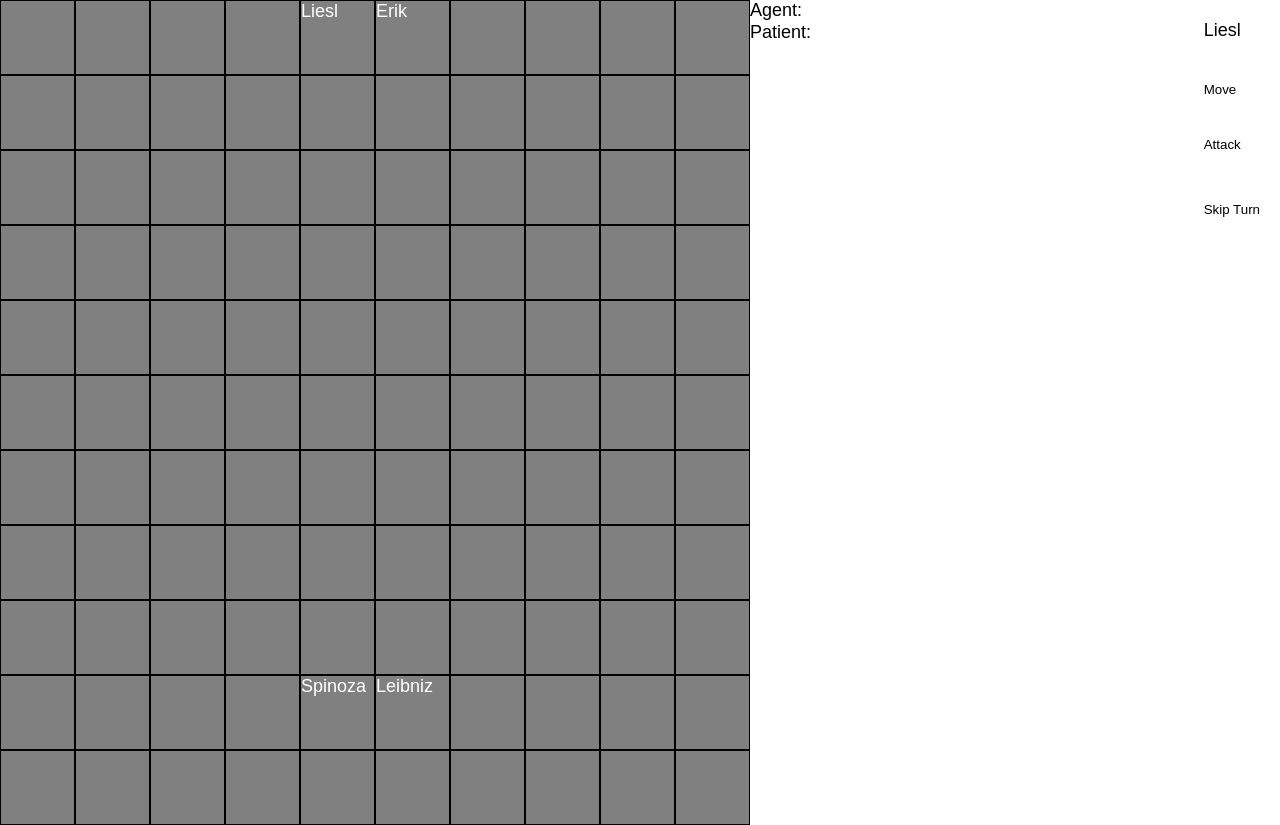
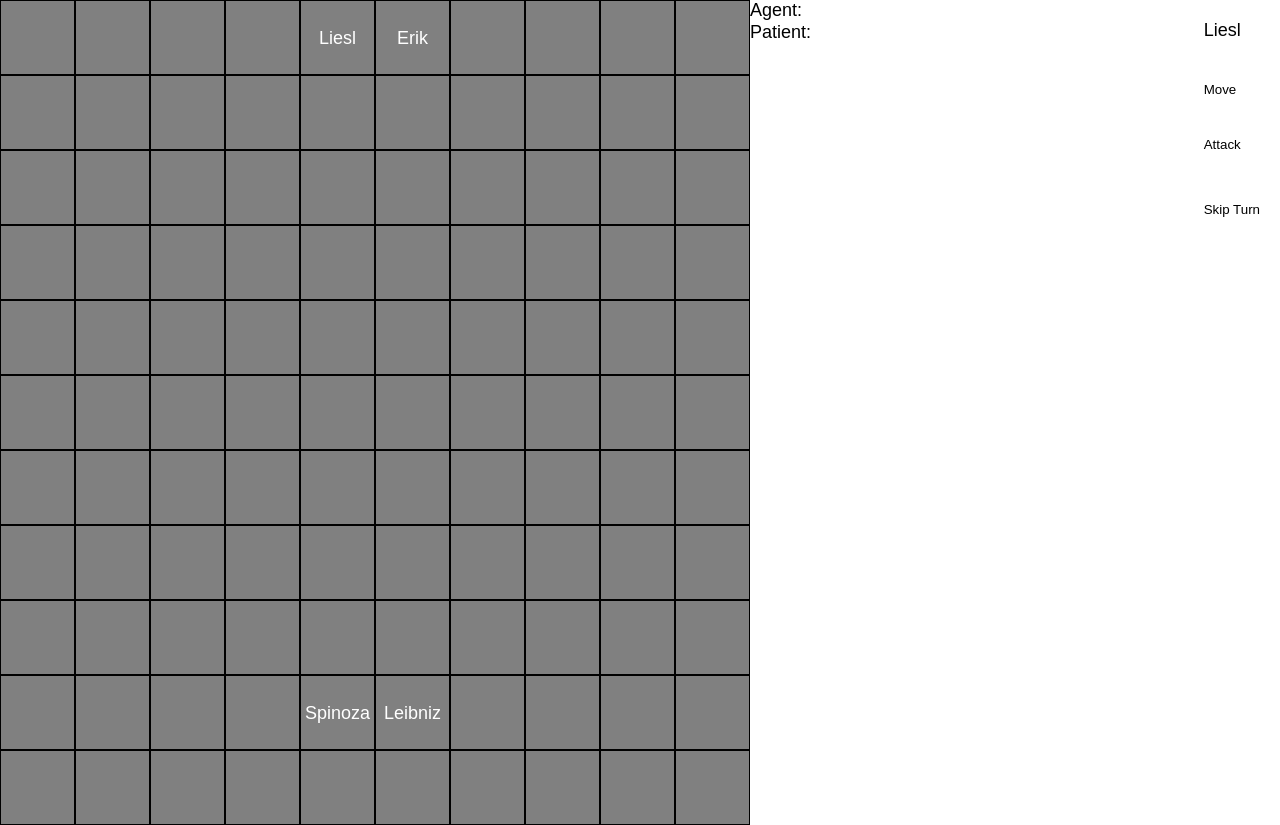
Before and after one commit to internetErik/single-player-tactics, a plain HTML site: page index.html in a window 1280 px wide. Drawn offline with nearby package versions, Linux system fonts and the light colour scheme.

Commit message:
minor changes, comments

```diff
--- a/index.html
+++ b/index.html
@@ -29,6 +29,13 @@
 
 		.map-cell_attackable {
 			background-color: red;
+		}
+
+		.character {
+			text-align: center;
+		    display: inline-block;
+		    width: 100%;
+		    line-height: 75px;
 		}
 	</style>
 </head>
--- a/public/js/game/game.js
+++ b/public/js/game/game.js
@@ -14,6 +14,10 @@ var Game = (function () {
  * @type {Boolean}
  */
 var gameOn = true;
+/**
+ * These track if the teams are dead yet
+ * @type {Boolean}
+ */
 var team1Alive = false;
 var team2Alive = false;
 /**
@@ -65,8 +69,8 @@ function game() {
     $rows = $('#map .map-row');
     //position characters initially
     loadCharactersInDOM();
-    //kick off timeout
-    setTimeout(gameLoop, 0);
+    //kick off game loop
+    gameLoop();
 }
 /**
  * This is the function that is called each time for the game loop
```
Also changed, not shown: public/ts/game/game.ts (+7 -2 lines).
